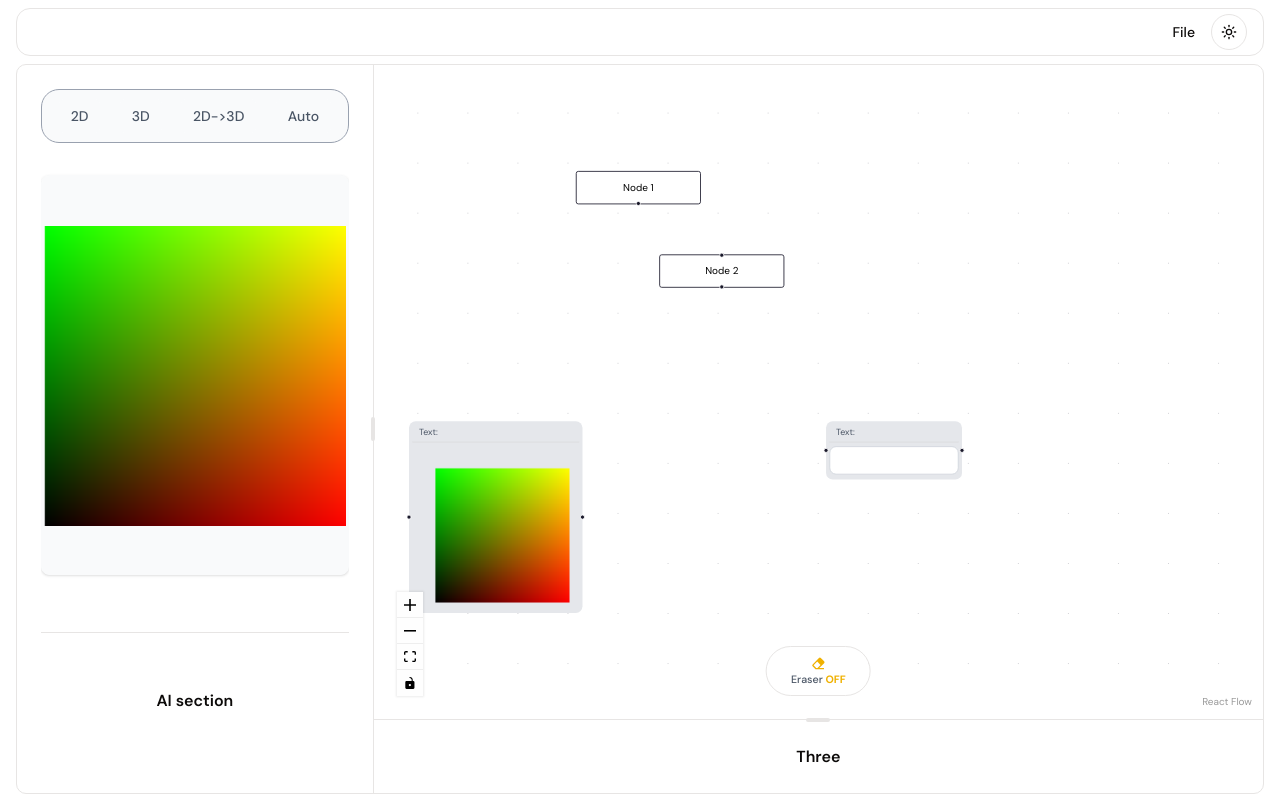
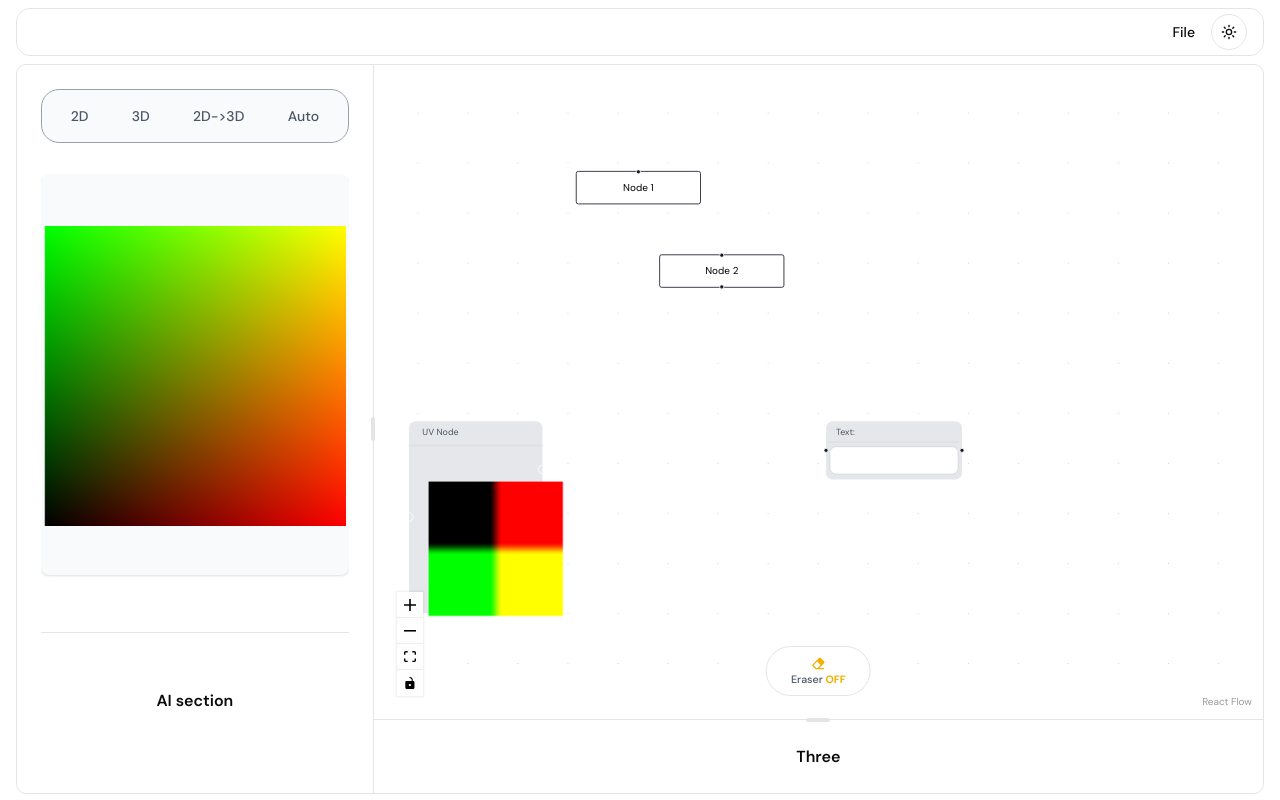
Before and after one commit to Rednaks69/webVFX, a Next.js app: page / in a window 1280 px wide. Built offline with nearby package versions, Linux system fonts and the light colour scheme.

Commit message:
first implementation of graphic node

```diff
--- a/app/shaders/ShaderNode.tsx
+++ b/app/shaders/ShaderNode.tsx
@@ -18,18 +18,32 @@ const vertexShader = /* glsl */ `
 const fragmentShader = /* glsl */ `
   varying vec2 vUv;
 
+
   void main() {
-    gl_FragColor = vec4(vUv, 0.0, 1.0);
+
+  vec2 uv = vUv;
+  uv.y = 1.0 - uv.y;
+
+  float r = smoothstep(0.45, 0.55, uv.x);
+  float g = smoothstep(0.45, 0.55, uv.y);
+
+  vec3 color = vec3(r, g, 0.0);
+
+    gl_FragColor = vec4(color, 1.0);
   }
 `;
 
 function ShaderPlaneNode() {
+  const tilingArray = [5.0, 1.0];
   return (
     <mesh>
       <planeGeometry args={[20, 20]} />
       <shaderMaterial
         vertexShader={vertexShader}
         fragmentShader={fragmentShader}
+        uniforms={{
+          uTiling: { value: tilingArray },
+        }}
       />
     </mesh>
   );
@@ -41,7 +55,6 @@ function FixedCamera() {
 
   useEffect(() => {
     const cam = camera as THREE.OrthographicCamera;
-    cam.manual = true; // tell R3F not to auto-update this camera
 
     const zoom = 8;
     const halfW = size.width / 2 / zoom;
@@ -49,6 +62,7 @@ function FixedCamera() {
 
     // console.log(halfW);
 
+    // eslint-disable-next-line react-hooks/immutability
     cam.left = -halfW;
     cam.right = halfW;
     cam.top = halfH;
@@ -65,7 +79,7 @@ function FixedCamera() {
 
 export default function ShaderNode() {
   return (
-    <div className="w-50 h-50">
+    <div className="w-50 h-50 ml-5 mt-10 mb-0 -z-50">
       <Canvas orthographic camera={{ position: [0, 0, 1] }}>
         <FixedCamera />
         <ShaderPlaneNode />
--- a/components/CustomNodes/UVNode.tsx
+++ b/components/CustomNodes/UVNode.tsx
@@ -9,19 +9,43 @@ function UVNode() {
 
   return (
     <div
-      className="rounded-md bg-gray-200 px-1
+      className="rounded-md bg-gray-200
     dark:bg-[#3b3b3b57] ">
-      <Handle type="target" position={Position.Right} id="source-UV-1" />
-      <Handle type="source" position={Position.Left} id="target-UV-1" />
+      <Handle
+        type="target"
+        position={Position.Right}
+        id="source-UV-1"
+        aria-label="output"
+        style={{
+          top: "25%",
+          background: "none",
+          border: "1pt solid #fff",
+          width: ".7em",
+          height: ".7em",
+          zIndex: 10,
+        }}
+      />
+      <Handle
+        type="source"
+        position={Position.Left}
+        id="target-UV-1"
+        style={{
+          background: "none",
+          border: "1pt solid #fff",
+          width: ".7em",
+          height: ".7em",
+          zIndex: 10,
+        }}
+      />
 
       <div>
         <label
           htmlFor="text"
-          className="px-2 text-[8pt] text-gray-600 dark:text-white">
-          Text:
+          className="px-4 text-[8pt] text-gray-600 dark:text-white">
+          UV Node
         </label>
-        <div className="w-full h-0.5 bg-[#d3d3d357] dark:bg-[#5f5f5f57] mb-1"></div>
-        <div className="w-50 h-50 pl-6 pt-6">
+        <div className="w-full h-0.5 bg-[#d3d3d357] dark:bg-[#5f5f5f57] mt-1"></div>
+        <div className="w-40 h-40">
           <ShaderNode />
         </div>
       </div>
--- a/components/flow/Flow.tsx
+++ b/components/flow/Flow.tsx
@@ -31,7 +31,7 @@ const initialNodes: Node[] = [
     id: "n1",
     position: { x: 400, y: 400 },
     data: { label: "Node 1" },
-    type: "input",
+    type: "output",
   },
   {
     id: "n2",
```
